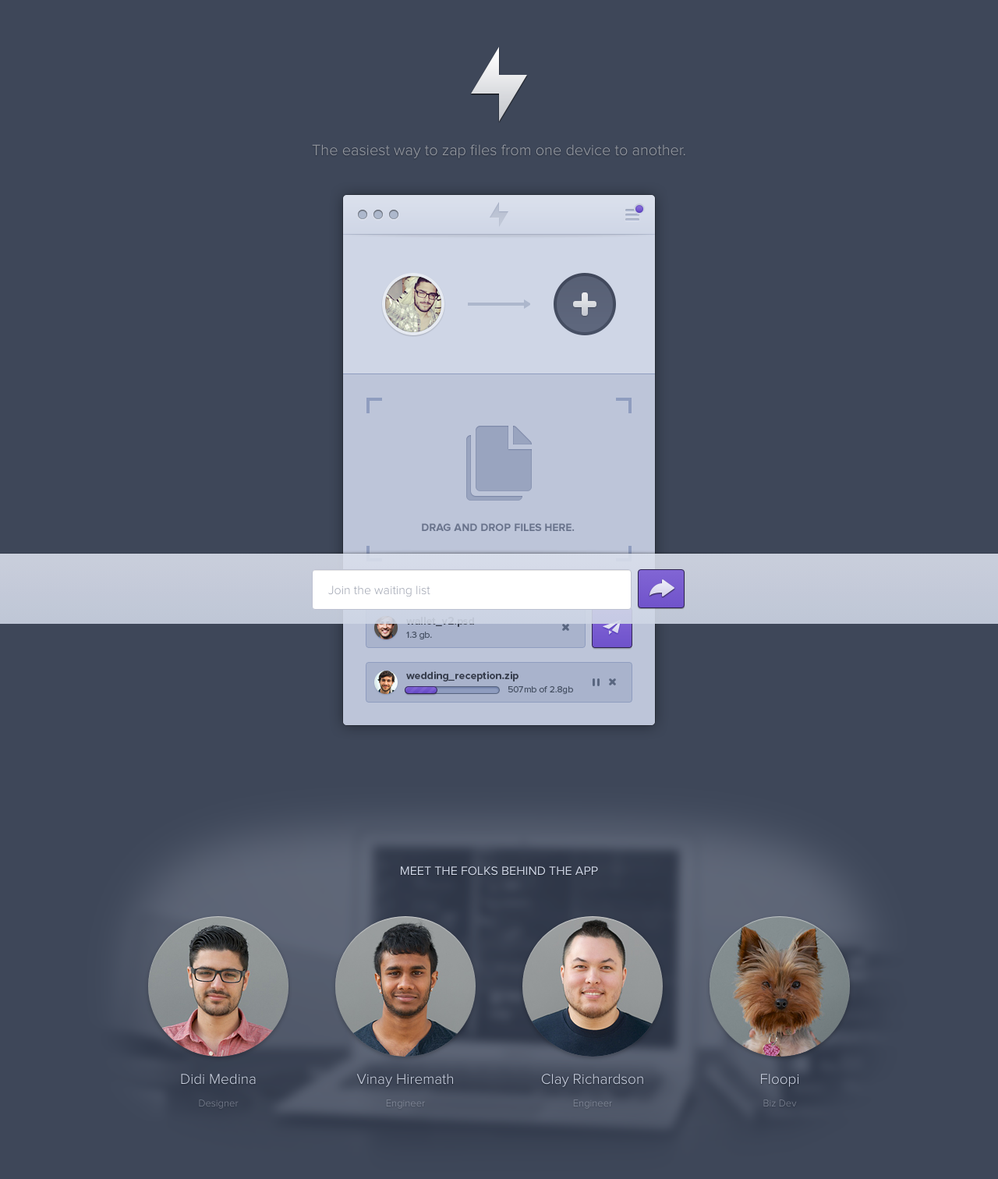
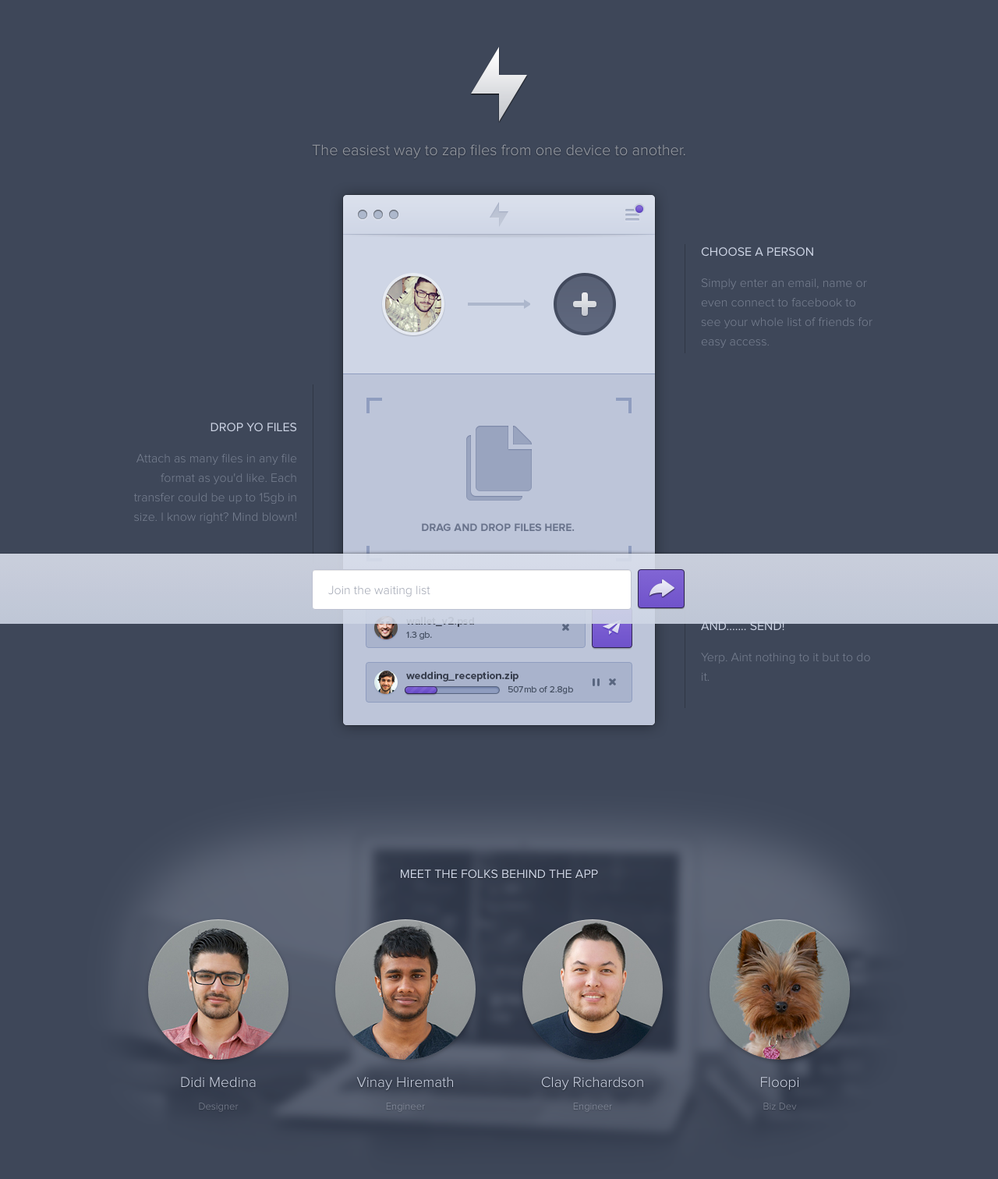
Before and after one commit to clayrichardson/zapper-api, a Django app: page / in a window 1280 px wide. Shown: the top 1512 px of the page at 78% size. Before the commit the page ends 1443 px from the top, so only its background shows below. Run offline with Django 3.2, Linux system fonts and the light colour scheme.

Commit message:
Landing page done without animations

```diff
--- a/zapper/zapper/static/css/landing.css
+++ b/zapper/zapper/static/css/landing.css
@@ -41,12 +41,89 @@ body .middle-col .tag-line {
   font-size: 20px;
   text-shadow: 0 1px 2px rgba(0, 0, 0, 0.4);
 }
-body .middle-col .dummy-app {
-  display: block;
+body .middle-col .app-container {
+  width: 960px;
+  height: 716px;
+  margin: 30px auto 0 auto;
+  display: inline-block;
+}
+body .middle-col .app-container .dummy-app {
+  float: left;
   background-image: url(/static/img/landing/app_sample.png);
-  margin: 30px auto 0 auto;
+  margin: 0;
   width: 436px;
   height: 716px;
+}
+body .middle-col .app-container .gutter {
+  float: left;
+  margin: 0;
+  height: 100%;
+  width: 262px;
+}
+body .middle-col .app-container .gutter .bullet {
+  width: 100%;
+  margin: 0;
+}
+body .middle-col .app-container .gutter .bullet .sliver {
+  display: inline-block;
+  height: 100%;
+  width: 1px;
+  background-color: #303745;
+}
+body .middle-col .app-container .gutter .bullet .reason {
+  display: inline-block;
+  width: 221px;
+}
+body .middle-col .app-container .gutter .bullet .reason .summary {
+  margin: 0;
+  color: #cfd6e6;
+  font-family: ProximaNovaRegular;
+}
+body .middle-col .app-container .gutter .bullet .reason .description {
+  margin: 0;
+  color: rgba(207, 214, 230, 0.4);
+  font-family: ProximaNovaLight;
+  margin-top: 20px;
+  line-height: 25px;
+}
+body .middle-col .app-container .gutter.left {
+  text-align: right;
+}
+body .middle-col .app-container .gutter.left .bullet {
+  height: 230px;
+  margin-top: 260px;
+}
+body .middle-col .app-container .gutter.left .bullet .sliver {
+  margin: 0 20px 0 0;
+  float: right;
+}
+body .middle-col .app-container .gutter.left .bullet .reason {
+  margin: 47px 20px 0 0;
+}
+body .middle-col .app-container .gutter.right {
+  text-align: left;
+}
+body .middle-col .app-container .gutter.right .bullet {
+  height: 140px;
+}
+body .middle-col .app-container .gutter.right .bullet .sliver {
+  float: left;
+  margin: 0 0 0 20px;
+}
+body .middle-col .app-container .gutter.right .bullet .reason {
+  margin: 0 0 0 20px;
+}
+body .middle-col .app-container .gutter.right .bullet:nth-child(1) {
+  margin-top: 80px;
+}
+body .middle-col .app-container .gutter.right .bullet:nth-child(1) .reason {
+  margin-top: 2px;
+}
+body .middle-col .app-container .gutter.right .bullet:nth-child(2) {
+  margin-top: 315px;
+}
+body .middle-col .app-container .gutter.right .bullet:nth-child(2) .reason {
+  margin-top: 27px;
 }
 body .middle-col .team-section {
   position: relative;
@@ -201,9 +278,9 @@ body .footer .join-form input {
   -webkit-border-radius: 4px;
   -moz-border-radius: 4px;
   border-radius: 4px;
-  -webkit-box-shadow: 0 1px 0 0 rgba(0, 0, 0, 0.1) inset;
-  -moz-box-shadow: 0 1px 0 0 rgba(0, 0, 0, 0.1) inset;
-  box-shadow: 0 1px 0 0 rgba(0, 0, 0, 0.1) inset;
+  -webkit-box-shadow: 0 1px 1px 0 rgba(0, 0, 0, 0.1) inset;
+  -moz-box-shadow: 0 1px 1px 0 rgba(0, 0, 0, 0.1) inset;
+  box-shadow: 0 1px 1px 0 rgba(0, 0, 0, 0.1) inset;
   padding: 0 0 0 20px;
   font-size: 15px;
   color: #3D424D;
--- a/zapper/zapper/static/css/src/pages/landing.less
+++ b/zapper/zapper/static/css/src/pages/landing.less
@@ -34,12 +34,105 @@ body {
             text-shadow: 0 1px 2px rgba(0, 0, 0, 0.40);
         }
 
-        .dummy-app {
-            display: block;
-            background-image: url(/static/img/landing/app_sample.png);
+        .app-container {
+            width: 960px;
+            height: 716px;
             margin: 30px auto 0 auto;
-            width: 436px;
-            height: 716px;
+            display: inline-block;
+
+            .dummy-app {
+                float: left;
+                background-image: url(/static/img/landing/app_sample.png);
+                margin: 0;
+                width: 436px;
+                height: 716px;
+            }
+
+            .gutter {
+                float: left;
+                margin: 0;
+                height: 100%;
+                width: 262px;
+
+                .bullet {
+                    width: 100%;
+                    margin: 0;
+
+                    .sliver {
+                        display: inline-block;
+                        height: 100%;
+                        width: 1px;
+                        background-color: rgba(48, 55, 69, 1.0);
+                    }
+
+                    .reason {
+                        display: inline-block;
+                        width: 221px;
+
+                        .summary {
+                            margin: 0;
+                            color: rgba(207, 214, 230, 1.0);
+                            font-family: ProximaNovaRegular;
+                        }
+
+                        .description {
+                            margin: 0;
+                            color: rgba(207, 214, 230, 0.40);
+                            font-family: ProximaNovaLight;
+                            margin-top: 20px;
+                            line-height: 25px;
+                        }
+                    }
+                }
+
+                &.left {
+                    text-align: right;
+
+                    .bullet {
+                        height: 230px;
+                        margin-top: 260px;
+
+                        .sliver {
+                            margin: 0 20px 0 0;
+                            float: right;
+                        }
+
+                        .reason {
+                            margin: 47px 20px 0 0;
+                        }
+                    }
+                }
+
+                &.right {
+                    text-align: left;
+
+                    .bullet {
+                        height: 140px;
+
+                        .sliver {
+                            float: left;
+                            margin: 0 0 0 20px;
+                        }
+
+                        .reason {
+                            margin: 0 0 0 20px;
+                        }
+
+                        &:nth-child(1) {
+                            margin-top: 80px;
+                            .reason {
+                                margin-top: 2px;
+                            }
+                        }
+                        &:nth-child(2) {
+                            margin-top: 315px;
+                            .reason {
+                                margin-top: 27px;
+                            }
+                        }
+                    }
+                }
+            }
         }
 
         .team-section {
@@ -200,7 +293,7 @@ body {
                 height: 50px;
                 border: 1px solid #BDC1D1;
                 .border-radius(4px);
-                .box-shadow(0 1px 0 0 rgba(0, 0, 0, .10)  inset);
+                .box-shadow(0 1px 1px 0 rgba(0, 0, 0, .10)  inset);
                 padding: 0 0 0 20px;
                 font-size: 15px;
                 color: #3D424D;
--- a/zapper/zapper/static/templates/landing.html
+++ b/zapper/zapper/static/templates/landing.html
@@ -11,7 +11,40 @@
 		<div class="middle-col">
 			<span class="zapper-logo"></span>
 			<p class="tag-line">The easiest way to zap files from one device to another.</p>
-			<span class="dummy-app"></span>
+			<div class="app-container">
+				<div class="gutter left">
+					<div class="bullet">
+						<div class="sliver"></div>
+						<div class="reason">
+							<p class="summary">DROP YO FILES</p>
+							<p class="description">
+								Attach as many files in any file format as you'd like. Each transfer could be up to 15gb in size. I know right? Mind blown!
+							</p>
+						</div>
+					</div>
+				</div>
+				<span class="dummy-app"></span>
+				<div class="gutter right">
+					<div class="bullet">
+						<div class="sliver"></div>
+						<div class="reason">
+							<p class="summary">CHOOSE A PERSON</p>
+							<p class="description">
+								Simply enter an email, name or even connect to facebook to see your whole list of friends for easy access.
+							</p>
+						</div>
+					</div>
+					<div class="bullet">
+						<div class="sliver"></div>
+						<div class="reason">
+							<p class="summary">AND....... SEND!</p>
+							<p class="description">
+								Yerp. Aint nothing to it but to do it.
+							</p>
+						</div>
+					</div>
+				</div>
+			</div>
 			<div class="team-section">
 				<span class="team-bg"></span>
 				<div class="team-middle-col">
```
